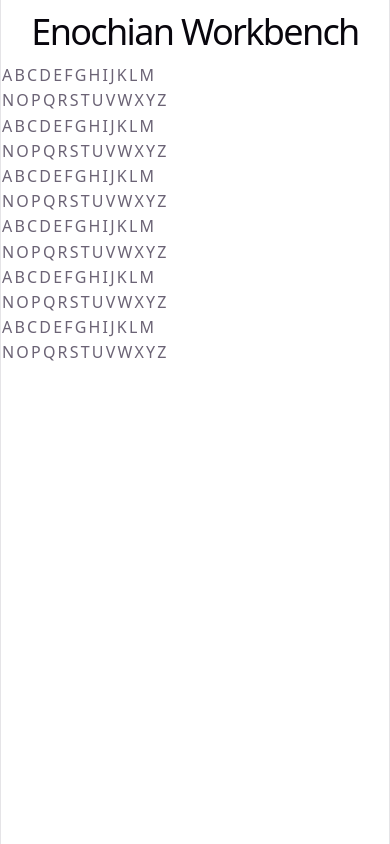
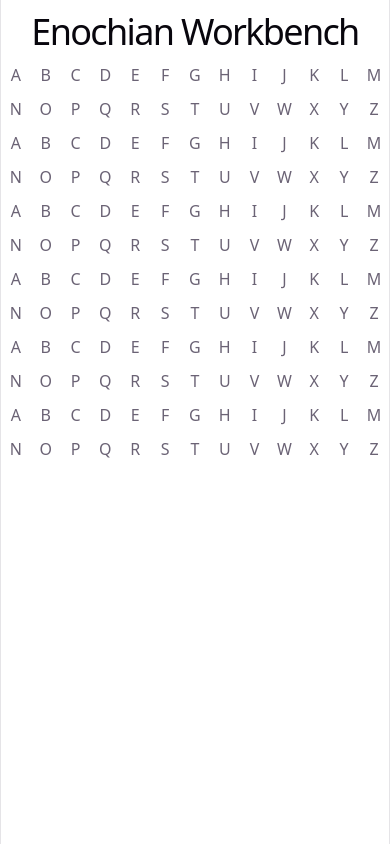
Before and after one commit to hmackiernan/EnochianWorkbench, a React (Vite) app: page / in a window 390 px wide. Built offline with nearby package versions, Linux system fonts and the light colour scheme.

Commit message:
Moved hard-coded inline styles from TabletGrid.tsx into App.css, made conditional application of cell classes for selection state

```diff
--- a/src/App.css
+++ b/src/App.css
@@ -1,3 +1,17 @@
+.tablet-row {
+  display: flex;
+}
+
+.tablet-cell {
+  width: 2rem;
+  height: 2rem;
+  border: 1px solid white;
+}
+
+.tablet-cell-selected {
+background-color: yellow;
+}
+
 .counter {
   font-size: 16px;
   padding: 5px 10px;
--- a/src/App.tsx
+++ b/src/App.tsx
@@ -1,5 +1,5 @@
 /* import { useState } from 'react' */
-
+import './App.css'
 import TabletGrid from './TabletGrid'
 
 function App() {
--- a/src/TabletGrid.tsx
+++ b/src/TabletGrid.tsx
@@ -25,13 +25,10 @@ function TabletGrid({letters}: { letters: string[][]}) {
   return (
         <div>
       {letters.map((row, r) => (
-        <div key={r} style={{ display: 'flex' }}>
+        <div key={r} className="tablet-row">
 
           {row.map((letter, c) => (
-<div key={`${r}-${c}`} onClick={() => handleCellClick(r, c)} style={{
-  border: '1px solid white',
-  backgroundColor: selected.has(`${r}-${c}`) ? 'yellow' : 'transparent'
-}}>
+<div key={`${r}-${c}`} onClick={() => handleCellClick(r, c)} className={selected.has(`${r}-${c}`) ? "tablet-cell tablet-cell-selected" : "tablet-cell"}>
  {letter}
             </div>
           ))}
```
Also changed, not shown: 1 other file (tests, documents, lock files or other folders).
